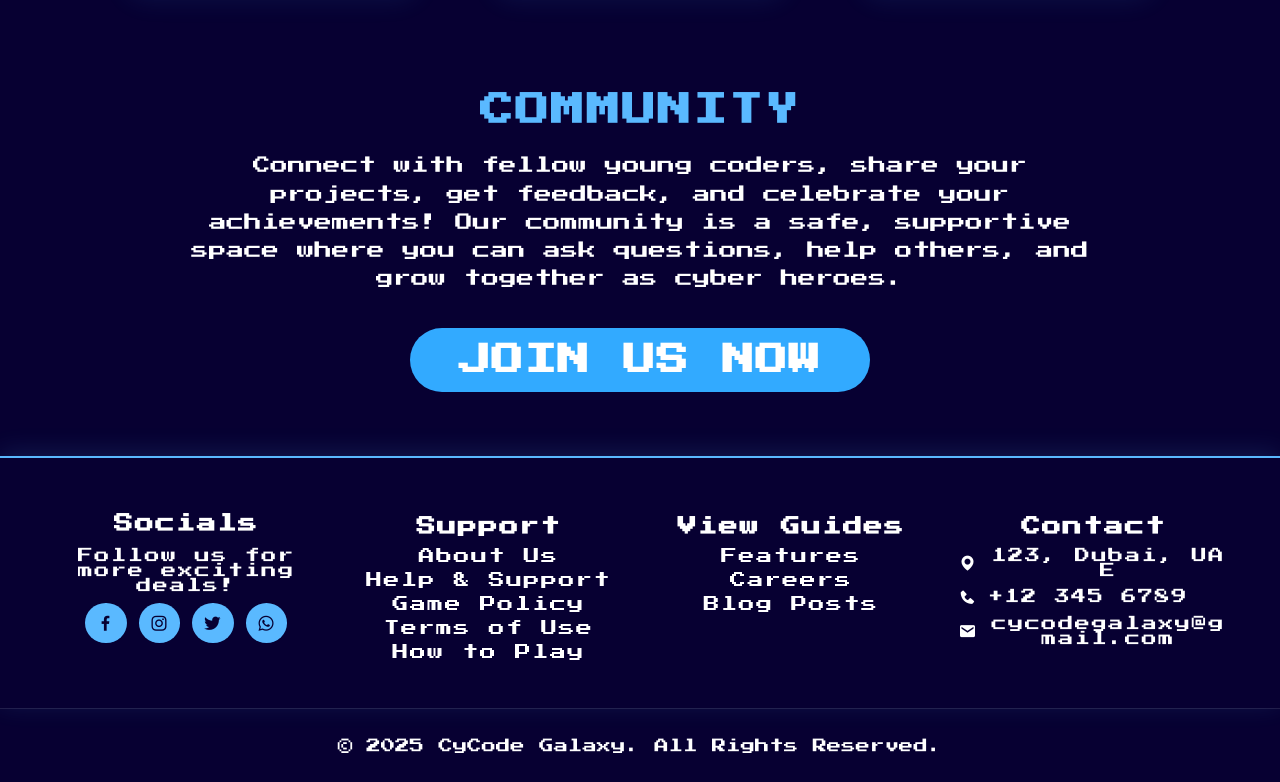
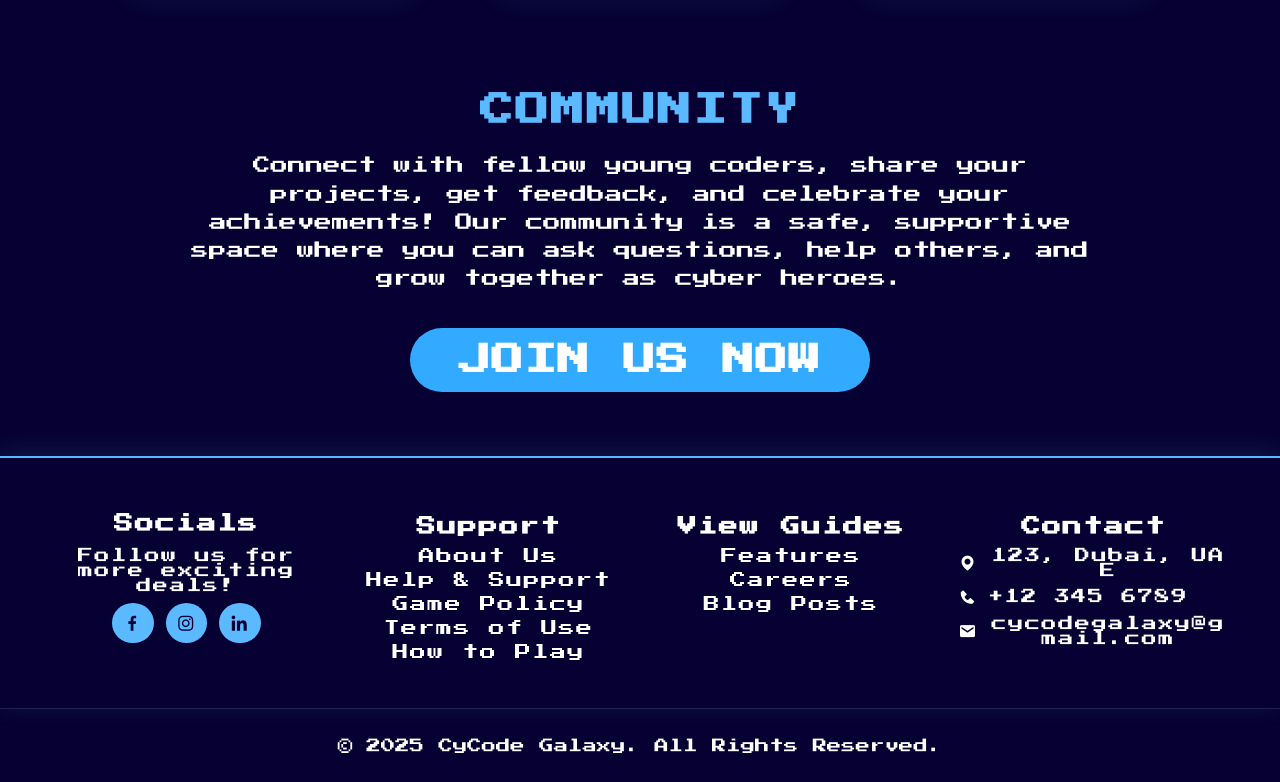
Before and after one commit to xtrnals/CyCode-Galaxy-Website, a plain HTML site: page projects.html in a window 1280 px wide. Shown: the part 1389-2171 px from the top of the page. Drawn offline with nearby package versions, Linux system fonts and the light colour scheme.

Commit message:
updated footer

```diff
--- a/projects.html
+++ b/projects.html
@@ -75,7 +75,7 @@
     </section>
   </main>
 
-  <!--footer-->
+<!--footer-->
  <footer class="footer">
   <div class="footer-box">
     <h2>Socials</h2>
@@ -83,8 +83,7 @@
     <div class="social">
       <a href="https://www.facebook.com/share/18faBdCgSR/?mibextid=wwXIfr" target="_blank" aria-label="Facebook"><i class='bx bxl-facebook'></i></a>
       <a href="https://instagram.com/cycodegalaxy" target="_blank" aria-label="Instagram"><i class='bx bxl-instagram'></i></a>
-      <a href="https://twitter.com" target="_blank" aria-label="Twitter"><i class='bx bxl-twitter'></i></a>
-      <a href="https://wa.me/1234567890" target="_blank" aria-label="WhatsApp"><i class='bx bxl-whatsapp'></i></a>
+      <a href="https://www.linkedin.com/company/cycodegalaxy" target="_blank" aria-label="LinkedIn"><i class='bx bxl-linkedin'></i></a>
     </div>
   </div>
 
@@ -107,7 +106,6 @@
       <li><a href="blog.html">Blog Posts</a></li>
     </ul>
   </div>
-
   <div class="footer-box">
     <h3>Contact</h3>
     <div class="contact">
```
Also changed, not shown: about.html (+1 -3 lines), achievement.html (+1 -3 lines), contactus.html (+1 -3 lines), index.html (+1 -3 lines), lesson.html (+1 -3 lines).
